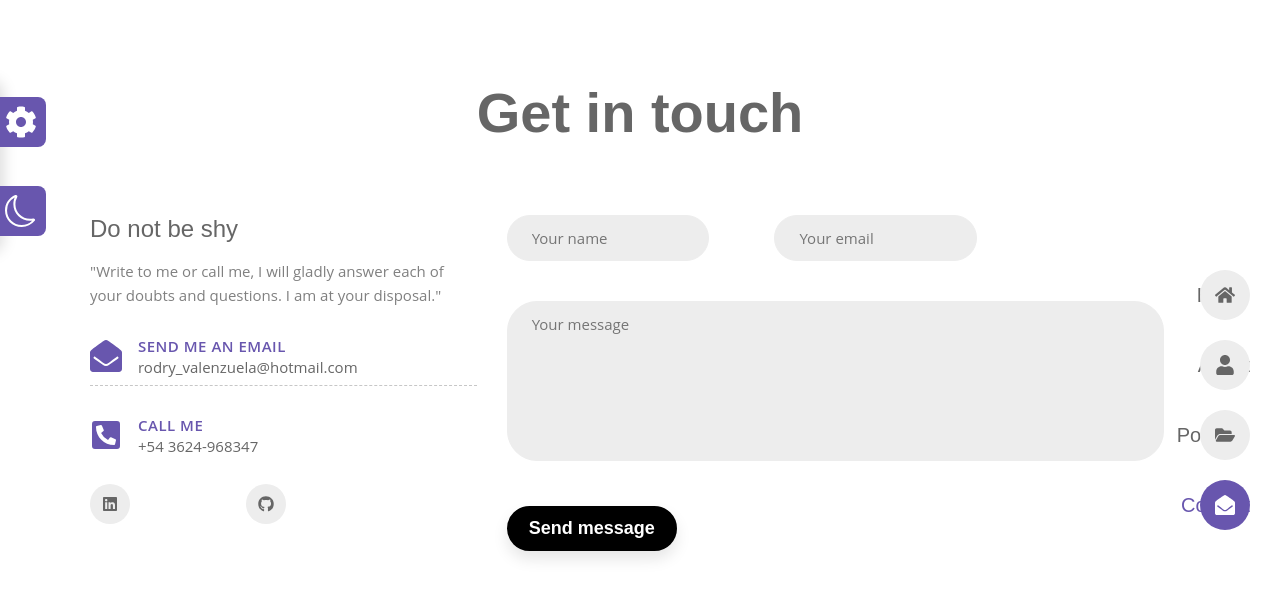
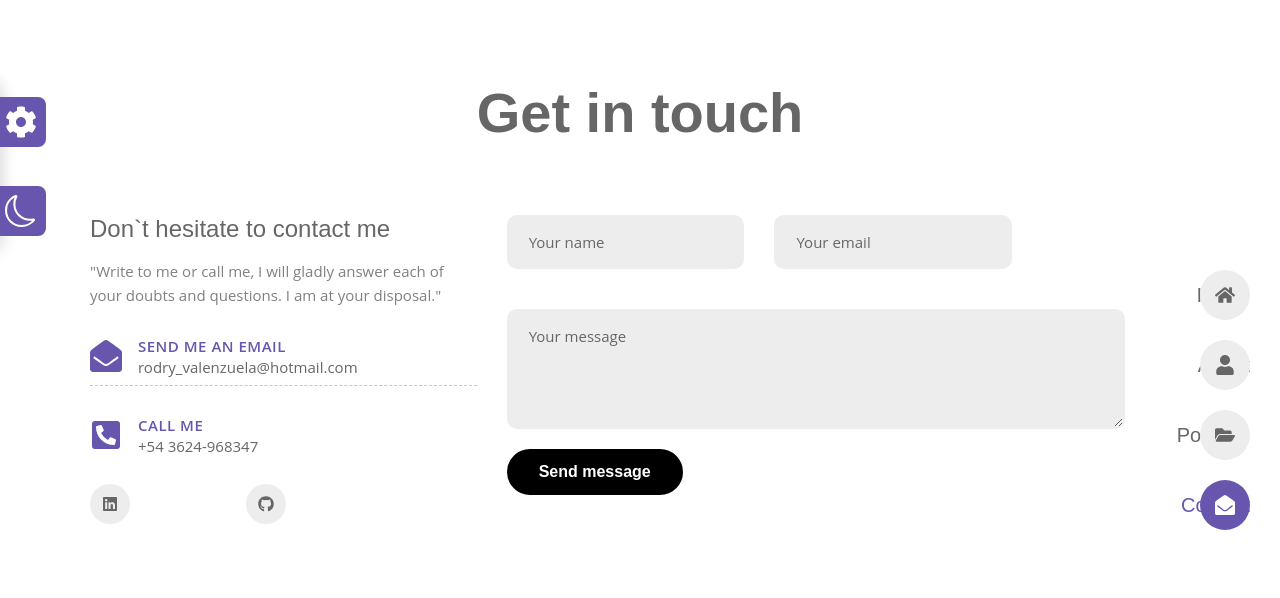
Before and after one commit to RodryVz/PortafolioReact, a React (Vite) app: page /contact in a window 1280 px wide. Shown: the top 598 px of the page. Built offline with nearby package versions, Linux system fonts and the light colour scheme; a web font is replaced by a local one.

Commit message:
actualizacion de contacto

```diff
--- a/src/index.css
+++ b/src/index.css
@@ -181,7 +181,7 @@
     }
 
     .modal__close {
-        top: -9%;
+        top: -6%;
         right: 0;
     }
 }
--- a/src/page/contact/Contact.tsx
+++ b/src/page/contact/Contact.tsx
@@ -83,7 +83,7 @@ const Contact = () => {
 
             <div className='contact__container conteiner grid'>
                 <div className='contact__data'>
-                    <h3 className='contact__title'>Do not be shy</h3>
+                    <h3 className='contact__title'>Don`t hesitate to contact me</h3>
 
                     <p className='contact__description'>
                         "Write to me or call me,
--- a/src/page/contact/contact.css
+++ b/src/page/contact/contact.css
@@ -71,31 +71,59 @@
 .form__input-group {
     display: grid;
     grid-template-columns: repeat(3, 1fr);
-    column-gap: 30px;
+    gap: 30px;
+    margin-bottom: 40px;
 }
 
 .form__input-div {
-    margin-bottom: 40px;
+    position: relative;
 }
 
 .form__control {
-    border: 1px solid var(--container-color);
+    width: 100%;
+    padding: 15px 20px;
+    border: 2px solid var(--container-color);
     background-color: var(--container-color);
     color: var(--title-color);
-    width: 85%;
-    padding: 12px 24px;
-    border-radius: 30px;
+    border-radius: 10px;
     font-size: var(--small-font-size);
     transition: all 0.3s ease;
 }
 
 .form__control:focus {
     border-color: var(--first-color);
+    box-shadow: 0 0 0 4px rgba(var(--first-color-rgb), 0.1);
+    outline: none;
+}
+
+.form__control::placeholder {
+    color: var(--text-color-light);
 }
 
 .textarea {
-    resize: none;
-    height: 160px;
+    resize: vertical;
+    min-height: 120px;
+    width: 80%; /* Cambiado a 100% para que coincida con los otros inputs */
+    max-width: none; /* Eliminado el max-width para que se ajuste al contenedor */
+    margin: 0; /* Eliminado el margen automático */
+}
+
+@media (max-width: 768px) {
+    .textarea {
+        width: 100%; /* Asegura que ocupe todo el ancho en móviles */
+    }
+}
+
+.form__label {
+    position: absolute;
+    top: -10px;
+    left: 20px;
+    background-color: var(--body-color);
+    padding: 0 5px;
+    font-size: var(--smaller-font-size);
+    color: var(--first-color);
+    pointer-events: none;
+    transition: all 0.3s ease;
 }
 
 .button1 {
@@ -105,43 +133,38 @@
     background-color: var(--primary-color);
     border: 2px solid var(--border-color);
     color: var(--secondary-color);
-    padding: 10px 20px;
-    font-size: 18px;
-    font-weight: bold;
+    padding: 12px 30px;
+    margin-top: 15px;
+    font-size: 16px;
+    font-weight: 600;
     border-radius: 50px;
-    box-shadow: 0 8px 15px rgba(0, 0, 0, 0.1);
+    cursor: pointer;
     position: relative;
     overflow: hidden;
     z-index: 1;
     transition: all 0.3s ease-in-out;
 }
+
 .button1::before {
     content: "";
-    display: block;
     position: absolute;
-    top: -100%;
-    left: 50%;
-    width: 150%;
-    height: 150%;
+    top: 0;
+    left: 0;
+    width: 0;
+    height: 100%;
     background-color: var(--secondary-color);
-    border-radius: 50%;
-    transform: translate(-50%, 0) scale(0);
     z-index: -1;
-    transition: all 0.3s ease-in-out;
+    transition: width 0.3s ease-in-out;
 }
 
 .button1:hover {
-    background-color: var(--secondary-color);
     color: var(--primary-color);
-    transform: translateY(-5px);
-    box-shadow: 0 15px 20px rgba(0, 0, 0, 0.2);
 }
 
 .button1:hover::before {
-    transform: translate(-50%, -50%) scale(2);
+    width: 100%;
 }
 
 .button1:active {
-    transform: translateY(0);
-    box-shadow: 0 5px 10px rgba(0, 0, 0, 0.2);
+    transform: translateY(2px);
 }
--- a/src/page/portfolio/portfolio.css
+++ b/src/page/portfolio/portfolio.css
@@ -75,8 +75,8 @@
 
 .modal__close {
     position: absolute;
-    top: 10px;
-    right: 10px;
+    top: 25px;
+    right:10px;
     width: 35px;
     height: 35px;
     cursor: pointer;
```
